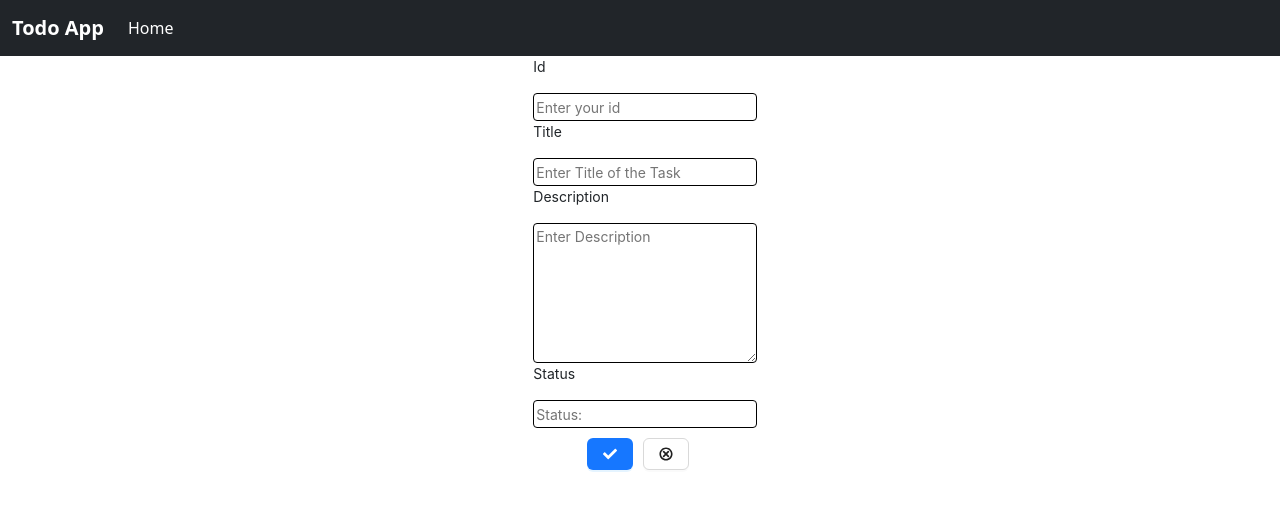
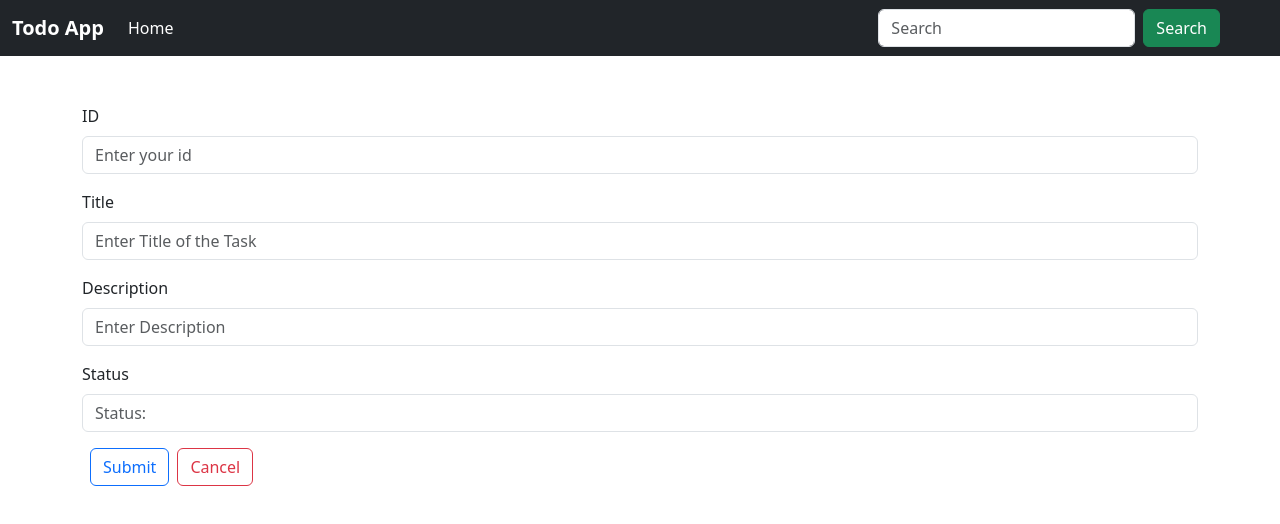
Before and after one commit to MohitDigi/todo-list---react, a React (Create React App) app: page /detail-form in a window 1280 px wide. Shown: the top 524 px of the page. Built offline with nearby package versions, Linux system fonts and the light colour scheme.

Commit message:
title change and css updated

```diff
--- a/db.json
+++ b/db.json
@@ -539,18 +539,6 @@
       "title": "Pirates Who Don't Do Anything: A VeggieTales Movie, The",
       "description": "Donec diam neque, vestibulum eget, vulputate ut, ultrices vel, augue. Vestibulum ante ipsum primis in faucibus orci luctus et ultrices posuere cubilia Curae; Donec pharetra, magna vestibulum aliquet ultrices, erat tortor sollicitudin mi, sit amet lobortis sapien sapien non mi. Integer ac neque.",
       "status": "Khaki"
-    },
-    {
-      "id": 96,
-      "title": "Canon",
-      "description": "Integer tincidunt ante vel ipsum. Praesent blandit lacinia erat. Vestibulum sed magna at nunc commodo placerat.\n\nPraesent blandit. Nam nulla. Integer pede justo, lacinia eget, tincidunt eget, tempus vel, pede.\n\nMorbi porttitor lorem id ligula. Suspendisse ornare consequat lectus. In est risus, auctor sed, tristique in, tempus sit amet, sem.",
-      "status": "Turquoise"
-    },
-    {
-      "id": 97,
-      "title": "Chisum",
-      "description": "Nullam porttitor lacus at turpis. Donec posuere metus vitae ipsum. Aliquam non mauris.\n\nMorbi non lectus. Aliquam sit amet diam in magna bibendum imperdiet. Nullam orci pede, venenatis non, sodales sed, tincidunt eu, felis.",
-      "status": "Puce"
     }
   ]
 }
--- a/public/index.html
+++ b/public/index.html
@@ -8,7 +8,7 @@
       content="Web site created using create-react-app"
     />
     <link href="https://cdn.jsdelivr.net/npm/bootstrap@5.3.0/dist/css/bootstrap.min.css" rel="stylesheet" integrity="sha384-9ndCyUaIbzAi2FUVXJi0CjmCapSmO7SnpJef0486qhLnuZ2cdeRhO02iuK6FUUVM" crossorigin="anonymous">
-    <title>React App</title>
+    <title>To-Do List</title>
   </head>
   <body>
     <div id="root">
--- a/src/component/CRUD/Update.js
+++ b/src/component/CRUD/Update.js
@@ -1,10 +1,6 @@
-import styled from "styled-components";
-import { Button, Col } from "antd";
+import React, { useState,useEffect } from "react";
+import { useNavigate, useParams } from "react-router-dom";
 import axios from "axios";
-import React, { useState } from "react";
-import { useNavigate, useParams } from "react-router-dom";
-import { useEffect } from "react";
-import { FaCheck } from "react-icons/fa";
 
 const Update = () => {
   let navigate = useNavigate();
@@ -38,7 +34,7 @@ const Update = () => {
   };
   return (
     <div className="container my-5">
-      <COL>
+
         <div class="mb-3">
           <label htmlFor="title" class="form-label">
             Title
@@ -79,35 +75,18 @@ const Update = () => {
           />
         </div>
 
-
-
-      </COL>
-      <Col style={{ marginTop: "10px" }} offset={11}>
-        <Button onClick={onSubmit} type="primary">
-         Submit
-        </Button>
-        <B href="/">Back</B>
-      </Col>
+        <button
+          onClick={onSubmit}
+          type="button"
+          class="btn btn-outline-primary mx-2"
+        >
+          Submit
+        </button>
+        <button type="button" class="btn btn-outline-danger" href="/">
+          Cancel
+        </button>
     </div>
   );
 };
 
-const COL = styled(Col)`
-  display: flex;
-  flex-direction: column;
-  justify-content: center;
-`;
-const P = styled.p``;
-
-const INPUT = styled.input`
-  width: 30%;
-  height: 2em;
-  ${"" /* margin-bottom:2px; */}
-  border: 1px solid;
-  border-radius: 4px;
-`;
-const B = styled(Button)`
-  left: 10px;
-`;
-
 export default Update;
--- a/src/component/DetailForm.js
+++ b/src/component/DetailForm.js
@@ -25,76 +25,75 @@ const DetailForm = () => {
     navigate("/");
   };
   return (
-    <div>
-      <COL offset={10}>
-        <P>Id</P>
-        <INPUT
+    <>
+      <div className="container my-5">
+        <div class="mb-3">
+          <label htmlFor="id" class="form-label">
+            ID
+          </label>
+          <input
+            class="form-control"
             type="text"
             name="id"
             placeholder="Enter your id"
             value={id}
             onChange={onInputChange}
           />
-        <P>Title</P>
-        <INPUT
+        </div>
+        <div class="mb-3">
+          <label htmlFor="title" class="form-label">
+            Title
+          </label>
+          <input
+            class="form-control"
             type="text"
             name="title"
             placeholder="Enter Title of the Task"
             value={title}
             onChange={onInputChange}
           />
-        <P>Description</P>
-        <TEXTAREA
+        </div>
+
+        <div class="mb-3">
+          <label htmlFor="description" class="form-label">
+            Description
+          </label>
+          <input
+            class="form-control"
             type="text"
             name="description"
             placeholder="Enter Description"
             value={description}
             onChange={onInputChange}
           />
-        <P>Status</P>
-        <INPUT
+        </div>
+        <div class="mb-3">
+          <label htmlFor="status" class="form-label">
+            Status
+          </label>
+          <input
+            class="form-control"
             type="text"
             name="status"
             placeholder="Status: "
             value={status}
             onChange={onInputChange}
           />
-      </COL>
-      <Col style={{ marginTop: "10px" }} offset={11}>
-        <Button onClick={onSubmit} type="primary">
-          <FaCheck />
-        </Button>
-        <B href="/">
-          <GiCancel />
-        </B>
-      </Col>
         </div>
+
+        <button
+          onClick={onSubmit}
+          type="button"
+          class="btn btn-outline-primary mx-2"
+        >
+          Submit
+        </button>
+        <button type="button" class="btn btn-outline-danger" href="/">
+          Cancel
+        </button>
+      </div>
+    </>
   );
 };
 
-const COL = styled(Col)`
-  display: flex;
-  flex-direction: column;
-  justify-content: center;
-`;
-const P = styled.p``;
-
-const INPUT = styled.input`
-  width: 30%;
-  height: 2em;
-  border: 1px solid;
-  border-radius: 4px;
-`;
-
-const TEXTAREA = styled.textarea`
-  width: 30%;
-  height: 10em;
-  border: 1px solid;
-  border-radius: 4px;
-`;
-
-const B = styled(Button)`
-  left: 10px;
-`;
-
 export default DetailForm;
--- a/src/component/DisplayItem.js
+++ b/src/component/DisplayItem.js
@@ -1,7 +1,6 @@
 import React, { useEffect, useState } from "react";
+import { Link } from "react-router-dom";
 import axios from "axios";
-import { Button } from "antd";
-import { Link } from "react-router-dom";
 
 const DisplayItem = () => {
   const [task, setTask] = useState([]);
--- a/src/component/Navbar.js
+++ b/src/component/Navbar.js
@@ -28,7 +28,7 @@ const Navbar = () => {
                 </NavLink>
               </li>
             </ul>
-            {/* <form className="d-flex mx-5" role="search">
+            <form className="d-flex mx-5" role="search">
               <input
                 className="form-control me-2"
                 type="search"
@@ -38,7 +38,7 @@ const Navbar = () => {
               <button className="btn btn-success" type="submit">
                 Search
               </button>
-            </form> */}
+            </form>
           </div>
         </div>
       </nav>
```
Lines whose indentation alone changed are shown as unchanged.
